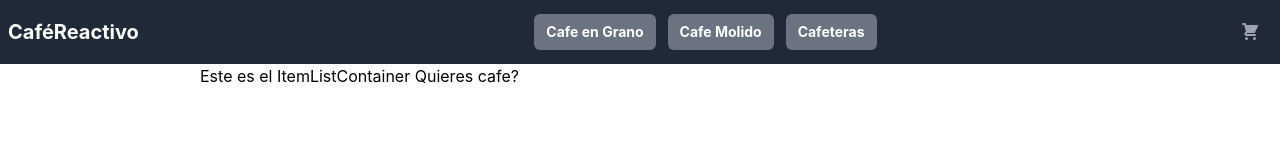
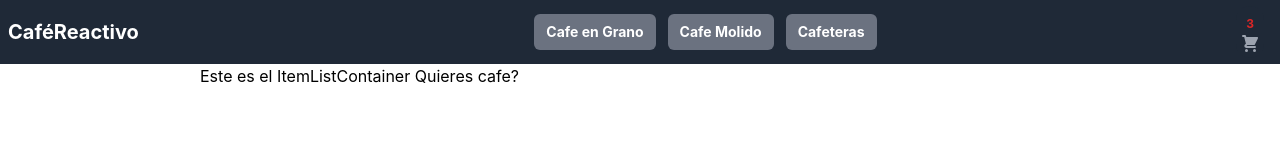
Before and after one commit to gustallafermrd/cafereactivo, a React (Create React App) app: page / in a window 1280 px wide. Shown: the top 160 px of the page. Built offline with nearby package versions, Linux system fonts and the light colour scheme.

Commit message:
added quantity

```diff
--- a/src/components/CartWidget.js
+++ b/src/components/CartWidget.js
@@ -1,7 +1,9 @@
-const CartWidget = () => {
+const CartWidget = (props) => {
   return(
     <div className="absolute inset-y-0 right-0 flex items-center pr-2">
+
       <button type="button" className="bg-gray-800 p-1 rounded-full text-gray-400 hover:text-white focus:outline-none focus:ring-2 focus:ring-offset-2 focus:ring-offset-gray-800 focus:ring-white">
+        <span class="text-red-600 text-xs font-bold">{props.qty}</span>
         <svg xmlns="http://www.w3.org/2000/svg" className="h-5 w-5" viewBox="0 0 20 20" fill="currentColor">
           <path d="M3 1a1 1 0 000 2h1.22l.305 1.222a.997.997 0 00.01.042l1.358 5.43-.893.892C3.74 11.846 4.632 14 6.414 14H15a1 1 0 000-2H6.414l1-1H14a1 1 0 00.894-.553l3-6A1 1 0 0017 3H6.28l-.31-1.243A1 1 0 005 1H3zM16 16.5a1.5 1.5 0 11-3 0 1.5 1.5 0 013 0zM6.5 18a1.5 1.5 0 100-3 1.5 1.5 0 000 3z" />
         </svg>
--- a/src/components/NavBar.js
+++ b/src/components/NavBar.js
@@ -17,7 +17,7 @@ const NavBar = () => {
                 </div>
               </div>
             </div>
-            <CartWidget />
+            <CartWidget qty="3"/>
           </div>
         </div>
       </nav>
```
